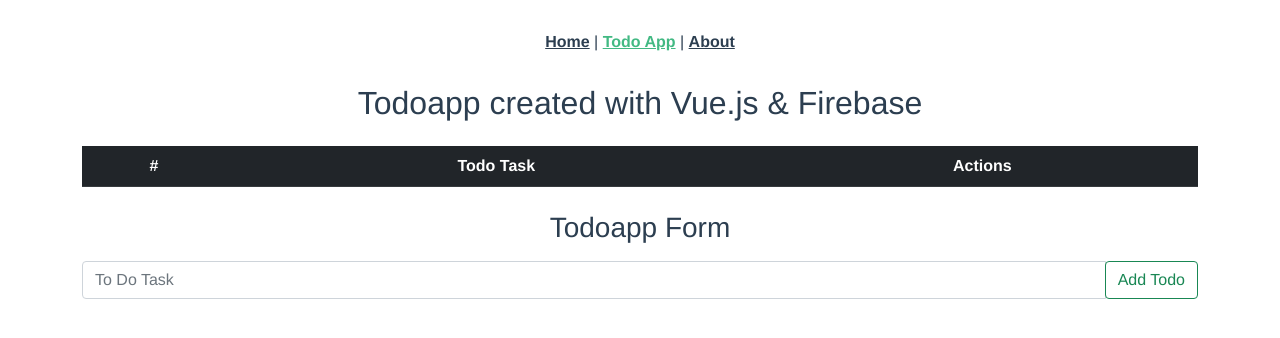
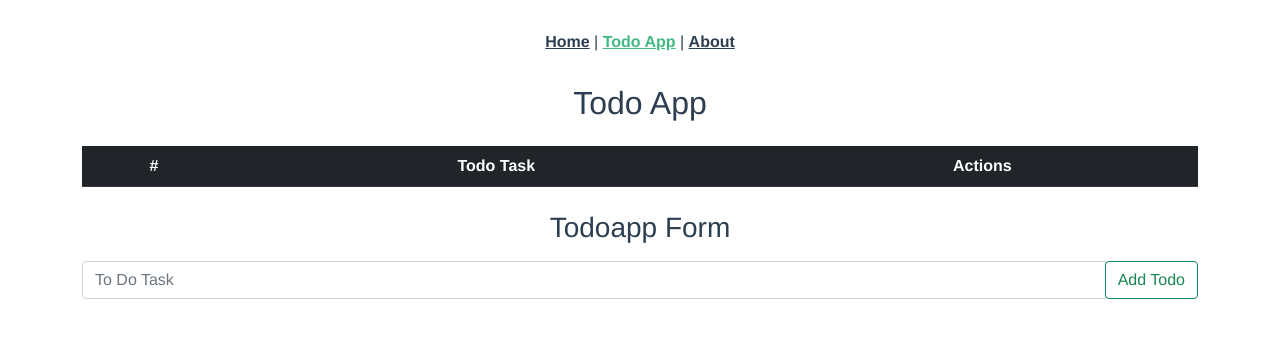
Before and after one commit to Frederick-88/vue-firebase, a Vue app: page /#/todoapp in a window 1280 px wide. Shown: the top 338 px of the page. Built offline with nearby package versions, Linux system fonts and the light colour scheme; what vuefire would draw is missing.

Commit message:
Updated Todoapp Title

```diff
--- a/src/views/Todoapp.vue
+++ b/src/views/Todoapp.vue
@@ -1,6 +1,6 @@
 <template>
   <div class="home container">
-    <h2 class="mb-4">Todoapp created with Vue.js & Firebase</h2>
+    <h2 class="mb-4">Todo App</h2>
     <table class="table table-dark">
       <thead>
         <tr>
```
